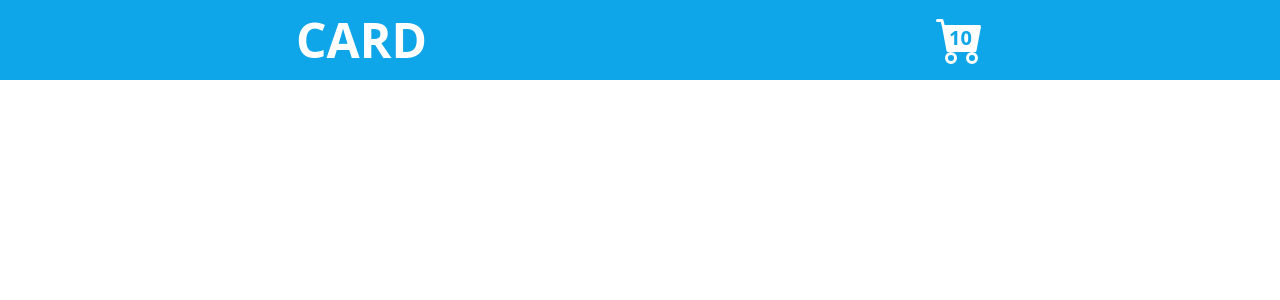
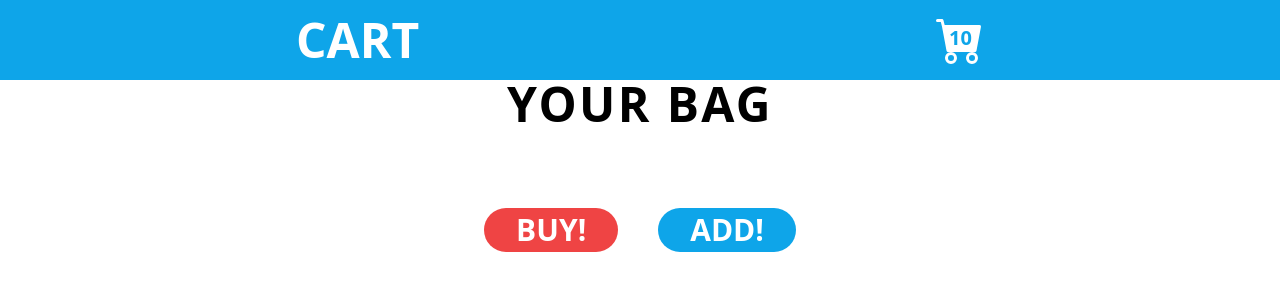
Before and after one commit to Raajzz/cart-project, a React (Create React App) app: page / in a window 1280 px wide. Shown: the top 300 px of the page. Built offline with nearby package versions, Linux system fonts and the light colour scheme.

Commit message:
Styled Buttons, Added Title

```diff
--- a/src/App.js
+++ b/src/App.js
@@ -9,16 +9,18 @@ const App = () => {
     <>
       {/* HEADER */}
       <div className=" bg-sky-500 h-20 flex items-center">
-        <div className="relative max-w-md sm:max-w-lg md:max-w-xl lg:max-w-2xl xl:max-w-3xl mx-auto w-full">
+        <div className="relative container">
           <Router>
             <Link
               to="#"
               className=" text-white font-semibold mx-10 text-4xl md:text-5xl"
             >
-              CARD
+              CART
             </Link>
             <Link
-              to="#" className=" z-0 absolute right-0 top-0 text-white font-semibold mx-10 text-4xl md:text-5xl">
+              to="#"
+              className="text-white z-0 absolute right-0 top-0 font-semibold mx-10 text-4xl md:text-5xl"
+            >
               <BsFillCartFill />
               <span className="absolute right-2 top-0.5 md:top-2 md:right-3 z-10 text-sky-500 text-lg md:text-xl">
                 {number}
@@ -27,6 +29,46 @@ const App = () => {
           </Router>
         </div>
       </div>
+      {/* HEADER-END */}
+
+      <div className=" text-center font-bold tracking-wider text-4xl sm:text-5xl">
+        YOUR BAG
+      </div>
+
+      {/* OPTIONS */}
+      <div className=" w-fit mx-auto">
+        <div
+          className="
+        inline-block
+        rounded-3xl
+        text-lg sm:text-3xl font-bold text-center
+        mt-20 mb-10
+        text-white bg-red-500
+        w-fit px-8 py-1 mx-5
+        hover:shadow-red-500/30 hover:shadow-xl hover:cursor-pointer duration-200"
+        >
+          BUY!
+        </div>
+        <div
+          className="
+        inline-block
+        rounded-3xl text-lg sm:text-3xl font-bold text-center
+        mt-20 mb-10
+        text-white
+        bg-sky-500
+        w-fit px-8 py-1 mx-5
+        hover:shadow-sky-500/30 hover:shadow-xl hover:cursor-pointer duration-200"
+        >
+          ADD!
+        </div>
+      </div>
+      {/* OPTIONS-END */}
+
+      {/* CART CONTENT */}
+
+      <div></div>
+
+      {/* CART CONTENT END */}
     </>
   );
 };
--- a/src/index.css
+++ b/src/index.css
@@ -1,3 +1,9 @@
+@layer components{
+  .container{
+    @apply max-w-md sm:max-w-lg md:max-w-xl lg:max-w-2xl xl:max-w-3xl mx-auto w-full;
+  }
+}
+
 .vert-center {
   display: flex;
   align-items: center;
```
